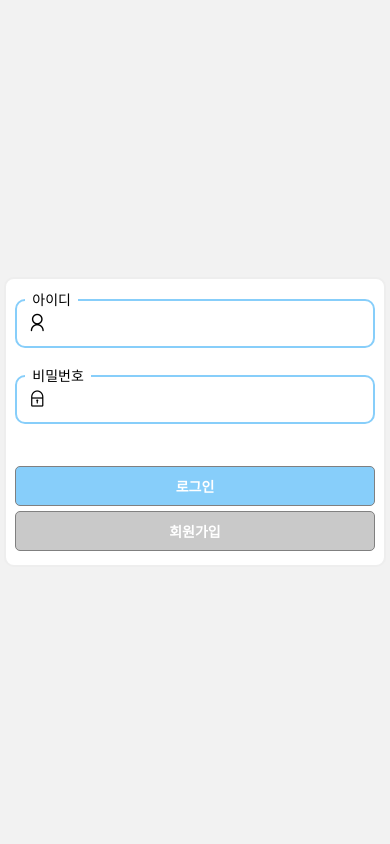
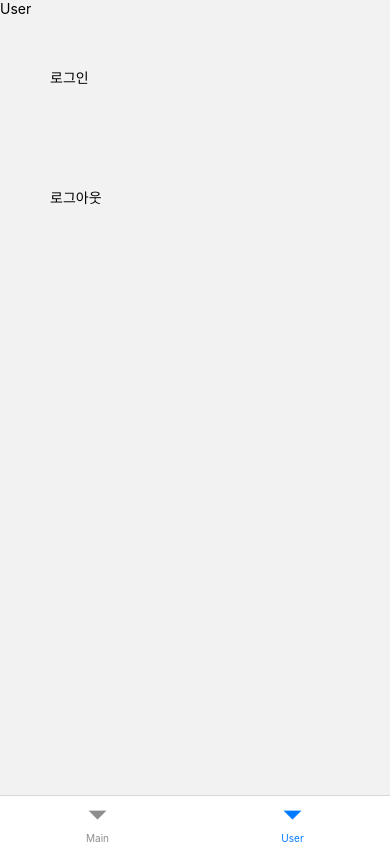
Before and after one commit to CookiePawn/MBPJ, a React Native app: screen /User in a window 390 px wide. Built offline with nearby package versions, Linux system fonts and the light colour scheme.

Commit message:
UPDATE 1. 로딩 구현은 로그인 -> 메인으로 변경 2. 네비게이터 넘어갈때 스크린 지정 3. 로그인 및 로그아웃을 사용자 페이지에서 할 수 있도록 변경

```diff
--- a/navigators/StackNavigator.js
+++ b/navigators/StackNavigator.js
@@ -19,17 +19,15 @@ const Stack = createStackNavigator();
 const StackNavigator = () => {
     return (
         <Stack.Navigator
-            initialRouteName='Login'
+            initialRouteName='TabNavigator'
             screenOptions={{ headerShown: false }}
         >
-            <Stack.Screen name='Login' component={Login}/>
             <Stack.Screen name='TabNavigator' component={TabNavigator}
                 options = {{
                     title : '탭 네비게이터',
-                    headerShown : false,
-                    headerLeft: null
                 }}
             />
+            <Stack.Screen name='Login' component={Login}/>
             <Stack.Screen name='Recruitment' component={Recruitment}/>
             <Stack.Screen name='Recruitmentinfo' component={RecruitmentInfo}/>
             <Stack.Screen name='Category' component={Category}/>
--- a/navigators/TabNavigator.js
+++ b/navigators/TabNavigator.js
@@ -1,5 +1,5 @@
 import {createBottomTabNavigator} from '@react-navigation/bottom-tabs';
-import React from 'react';
+import React, {useState, useEffect} from 'react';
 
 
 //네비게이터
@@ -17,15 +17,27 @@ const Tab = createBottomTabNavigator();
 
 
 const TabNavigator = () => {
+
+    //메인 화면에서 로딩으로 인한 탭바 관리
+    const [isTabBarVisible, setTabBarVisible] = useState(false);
+
+    useEffect(() => {
+        setTimeout(() => {
+            setTabBarVisible(true);
+        }, 4000);
+    }, []);
+
+
     return (
         <Tab.Navigator
             initialRouteName = "Main"
             screenOptions={{
-                headerShown: false
+                headerShown: false,
+                tabBarStyle: { display: isTabBarVisible ? 'flex' : 'none' },
             }}
         >
             <Tab.Screen name='Main' component={Main}/>
-            <Tab.Screen name='User' component={User}/>
+            <Tab.Screen name='User' component={User} options={{unmountOnBlur: true}}/>
         </Tab.Navigator>
     )
 }
--- a/screens/Category.js
+++ b/screens/Category.js
@@ -29,9 +29,13 @@ const Category = (props) => {
                     <Text style={styles.nicknameText}>김우희 님</Text>
                 </View>
                 <View style={styles.toolView}>
-                    <Icon name="notifications-outline" size={30} color="white"/>
+                    <TouchableOpacity onPress={() => props.navigation.navigate("TabNavigator", {screen:'User'})}>
+                        <Icon name="notifications-outline" size={30} color="white"/>
+                    </TouchableOpacity>
                     <Icon name="arrow-back-circle-outline" size={10} color="#bb2649"/>
-                    <Icon name="settings-outline" size={30} color="white"/>
+                    <TouchableOpacity onPress={() => props.navigation.navigate("TabNavigator", {screen:'User'})}>
+                        <Icon name="settings-outline" size={30} color="white"/>
+                    </TouchableOpacity>
                 </View>
             </View>
             <View style={styles.categoryView}>
--- a/screens/Login.js
+++ b/screens/Login.js
@@ -17,63 +17,6 @@ const Login = (props) => {
     //아이디 비번 저장
     const [id, setID] = useState();
     const [pw, setPW] = useState();
-
-
-    //로딩 이미지 애니메이션 초기값
-    const positionX = new Animated.Value(0);
-    const positionY = new Animated.Value(0);
-
-    //로딩 이벤트
-    const [isLoading, setLoading] = useState(true);
-
-    useEffect(() => {
-        setTimeout(() => {
-            setLoading(false);
-        }, 4000);
-
-
-
-
-        //로딩 이미지 애니메이션
-        const diagonalAnimation = Animated.loop(
-            Animated.parallel([
-                Animated.timing(positionX, {
-                    toValue: -300,
-                    duration: 20000,
-                    useNativeDriver: true,
-                }),
-                Animated.timing(positionY, {
-                    toValue: -100,
-                    duration: 20000,
-                    useNativeDriver: true,
-                }),
-            ])
-        );
-        diagonalAnimation.start();
-
-        //로딩 기능 초기화
-        return () => {
-            diagonalAnimation.stop();
-            positionX.setValue(0); // Reset the animated values
-            positionY.setValue(0);
-        };
-    }, []);
-
-
-
-
-
-
-    if (isLoading) {
-        return (
-            <View>
-                <Animated.View style={{ transform: [{ translateX: positionX }, { translateY: positionY }] }}>
-                    <Image style={styles.image} source={require('../assets/loading.png')}/>
-                </Animated.View>
-                <Text style={styles.title}>SM {'\n'}KOREA</Text>
-            </View>
-        );
-    }
 
 
 
@@ -101,7 +44,7 @@ const Login = (props) => {
                     style = {styles.loginBtn}
                     title = "Login"
                     onPress = {() => {
-                    props.navigation.navigate('TabNavigator')}}
+                    props.navigation.navigate('TabNavigator', {screen:'Main'})}}
                 >
                     <Text style = {{color: 'white', fontWeight: 'bold'}}>로그인</Text>
                 </TouchableOpacity>
@@ -193,22 +136,6 @@ const Login = (props) => {
 
 const styles = StyleSheet.create({
 
-    //로딩창
-    image : {
-        width: 750,
-        height: 1624,
-    },
-    title : {
-        position: 'absolute',
-        bottom: 820,
-        left: 10,
-        fontSize: 35,
-        color: 'white',
-        fontWeight: 'bold',
-        marginLeft: 16,
-        marginBottom: 16,
-    },
-
 
     //로그인
 
--- a/screens/Main.js
+++ b/screens/Main.js
@@ -1,14 +1,65 @@
 import {
     View,
     Text,
+    TouchableOpacity,
+    Animated,
+    Image,
     StyleSheet,
-    TouchableOpacity,
 } from 'react-native'
-import React from 'react';
+import React, { useEffect, useState } from 'react';
 
 
 
 const Main = (props) => {
+
+    //로딩 이미지 애니메이션 초기값
+    const positionX = new Animated.Value(0);
+    const positionY = new Animated.Value(0);
+
+    //로딩 이벤트
+    const [isLoading, setLoading] = useState(true);
+
+    useEffect(() => {
+        setTimeout(() => {
+            setLoading(false);
+        }, 4000);
+
+
+        //로딩 이미지 애니메이션
+        const diagonalAnimation = Animated.loop(
+            Animated.parallel([
+                Animated.timing(positionX, {
+                    toValue: -300,
+                    duration: 20000,
+                    useNativeDriver: true,
+                }),
+                Animated.timing(positionY, {
+                    toValue: -100,
+                    duration: 20000,
+                    useNativeDriver: true,
+                }),
+            ])
+        );
+        diagonalAnimation.start();
+
+        //로딩 기능 초기화
+        return () => {
+            diagonalAnimation.stop();
+            positionX.setValue(0); // Reset the animated values
+            positionY.setValue(0);
+        };
+    }, []);
+
+    if (isLoading) {
+        return (
+            <View>
+                <Animated.View style={{ transform: [{ translateX: positionX }, { translateY: positionY }] }}>
+                    <Image style={styles.image} source={require('../assets/loading.png')}/>
+                </Animated.View>
+                <Text style={styles.title}>SM {'\n'}KOREA</Text>
+            </View>
+        );
+    }
 
 
     return (
@@ -18,11 +69,6 @@ const Main = (props) => {
                 style={styles.button}
                 onPress={() => props.navigation.navigate("Category")}>
                 <Text>카테고리로 이동</Text>
-            </TouchableOpacity>
-            <TouchableOpacity
-                style={styles.button}
-                onPress={() => props.navigation.navigate("Login")}>
-                <Text>로그아웃</Text>
             </TouchableOpacity>
         </View>
 
@@ -35,6 +81,24 @@ export default Main
 
 const styles = StyleSheet.create({
 
+    //로딩창
+    image : {
+        width: 750,
+        height: 1624,
+    },
+    title : {
+        position: 'absolute',
+        bottom: 820,
+        left: 10,
+        fontSize: 35,
+        color: 'white',
+        fontWeight: 'bold',
+        marginLeft: 16,
+        marginBottom: 16,
+    },
+
+
+
     //메인 페이지
     button: {
         margin: 50,
--- a/screens/Recruitment.js
+++ b/screens/Recruitment.js
@@ -98,9 +98,13 @@ const Recruitment = (props) => {
                     <Text style={styles.nicknameText}>김우희 님</Text>
                 </View>
                 <View style={styles.toolView}>
-                    <Icon name="notifications-outline" size={30} color="white"/>
+                    <TouchableOpacity onPress={() => props.navigation.navigate("TabNavigator", {screen:'User'})}>
+                        <Icon name="notifications-outline" size={30} color="white"/>
+                    </TouchableOpacity>
                     <Icon name="arrow-back-circle-outline" size={10} color="#bb2649"/>
-                    <Icon name="settings-outline" size={30} color="white"/>
+                    <TouchableOpacity onPress={() => props.navigation.navigate("TabNavigator", {screen:'User'})}>
+                        <Icon name="settings-outline" size={30} color="white"/>
+                    </TouchableOpacity>
                 </View>
             </View>
             <View style={styles.categoryView}>
--- a/screens/RecruitmentInfo.js
+++ b/screens/RecruitmentInfo.js
@@ -26,9 +26,13 @@ const RecruitmentInfo = (props) => {
 
                 </View>
                 <View style={styles.toolView}>
-                    <Icon name="notifications-outline" size={30} color="white"/>
+                    <TouchableOpacity onPress={() => props.navigation.navigate("TabNavigator", {screen:'User'})}>
+                        <Icon name="notifications-outline" size={30} color="white"/>
+                    </TouchableOpacity>
                     <Icon name="arrow-back-circle-outline" size={10} color="#bb2649"/>
-                    <Icon name="settings-outline" size={30} color="white"/>
+                    <TouchableOpacity onPress={() => props.navigation.navigate("TabNavigator", {screen:'User'})}>
+                        <Icon name="settings-outline" size={30} color="white"/>
+                    </TouchableOpacity>
                 </View>
             </View>
             <View style={styles.backgroundSubView}>
--- a/screens/User.js
+++ b/screens/User.js
@@ -1,5 +1,8 @@
 import {
-    Text
+    View,
+    Text,
+    TouchableOpacity,
+    StyleSheet,
 } from 'react-native';
 import React from 'react';
 
@@ -7,8 +10,30 @@ import React from 'react';
 
 const User = (props) => {
     return (
-        <Text>User</Text>
+        <View>
+            <Text>User</Text>
+            <TouchableOpacity
+                style={styles.button}
+                onPress={() => props.navigation.navigate("Login")}>
+                <Text>로그인</Text>
+            </TouchableOpacity>
+            <TouchableOpacity
+                style={styles.button}
+                onPress={() => props.navigation.navigate("Login")}>
+                <Text>로그아웃</Text>
+            </TouchableOpacity>
+        </View>
+
     )
 }
 
 export default User
+
+
+
+const styles = StyleSheet.create({
+    //사용자 페이지
+    button: {
+        margin: 50,
+    },
+})
```
